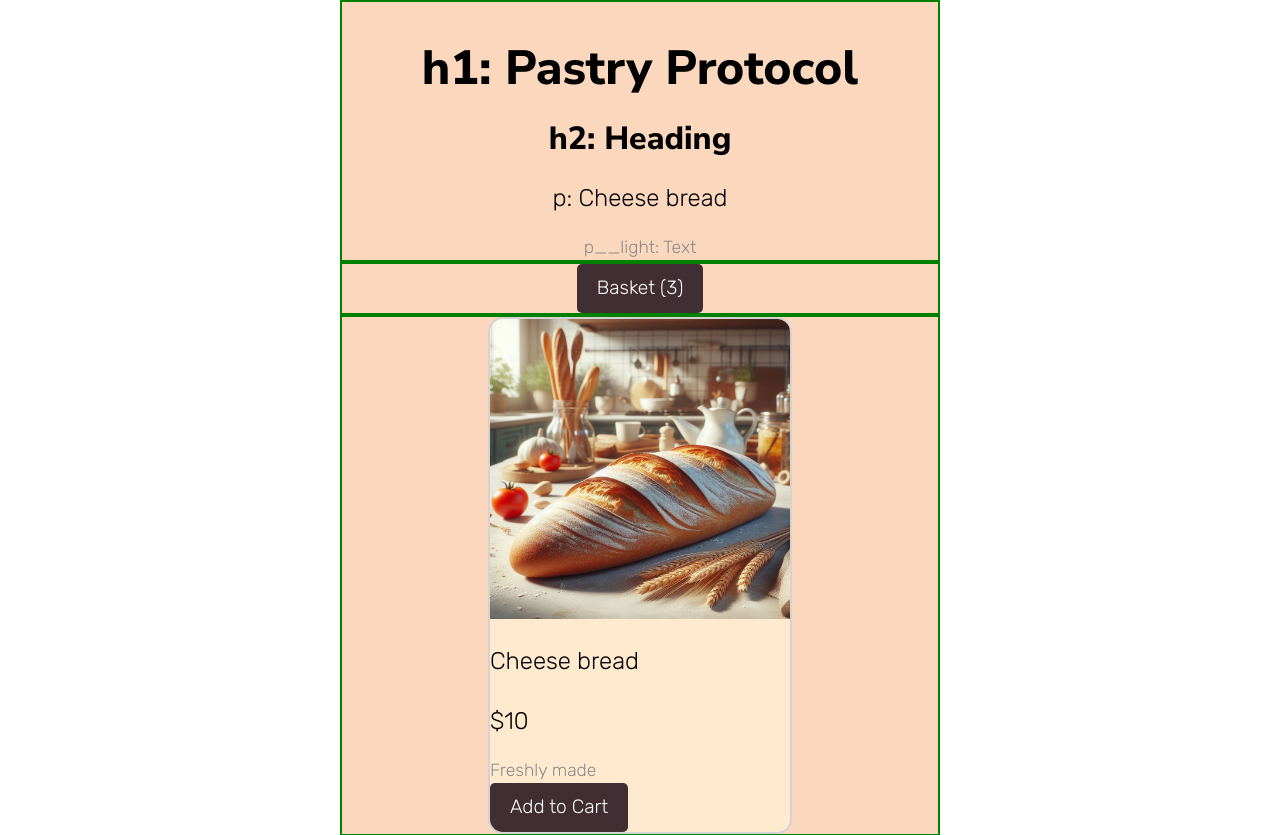
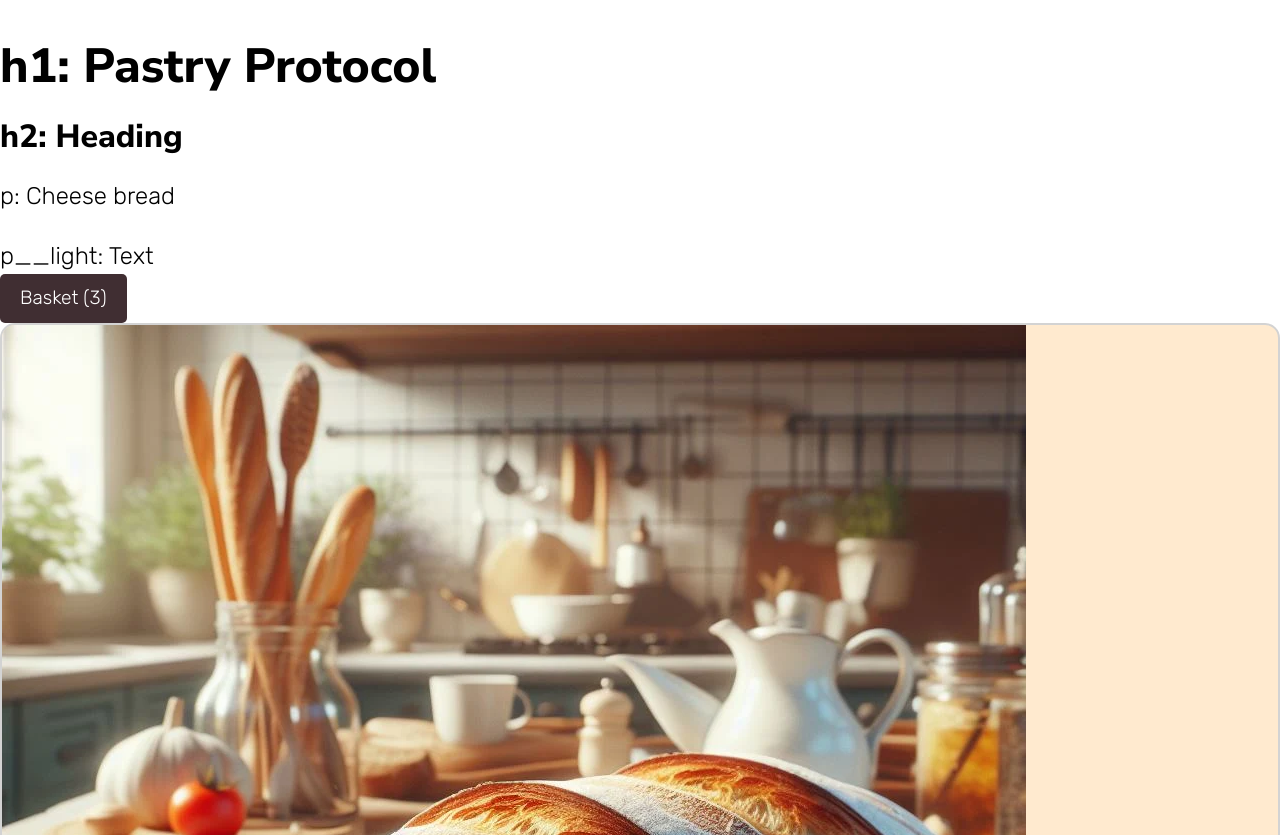
Before and after one commit to ninetales/BCU23D-Bakery, a plain HTML site: page index_dummy.html in a window 1280 px wide. Shown: the top 835 px of the page. Drawn offline with nearby package versions, Linux system fonts and the light colour scheme; files that its build step writes are made by us from their sources.

Commit message:
Some reviews resolved

```diff
--- a/css/abstract/_general.scss
+++ b/css/abstract/_general.scss
@@ -4,19 +4,19 @@
 
 body,
 html {
-    width: $pageWidthDesk;
     height: 100%;
     margin: auto;
     padding: 0;
 }
 
+h1,
+h2 {
+    font-family: $headerFont;
+}
 h1 {
-    font-family: $headerFont;
     font-size: 3rem;
 }
-
 h2 {
-    font-family: $headerFont;
     font-size: 2rem;
 }
 
@@ -25,7 +25,7 @@ p {
     font-size: 1.5rem;
 }
 
-.p__light {
+.text__light {
     color: $light-text-color;
     font-family: $textFont;
     font-size: 1.1rem;
@@ -56,25 +56,3 @@ button {
     padding: 0 20px;
     max-width: $pageWidthDesk;
 }
-
-
-// TEMPERARY DUMMY
-
-img {
-    width: 300px;
-    height: 300px;
-}
-
-section {
-    width: 50%;
-    height: auto;
-    margin: auto;
-    border: 2px solid green;
-
-    display: flex;
-    flex-direction: column;
-    justify-content: center;
-    align-items: center;
-
-    background-color: $background-color;
-}
```
